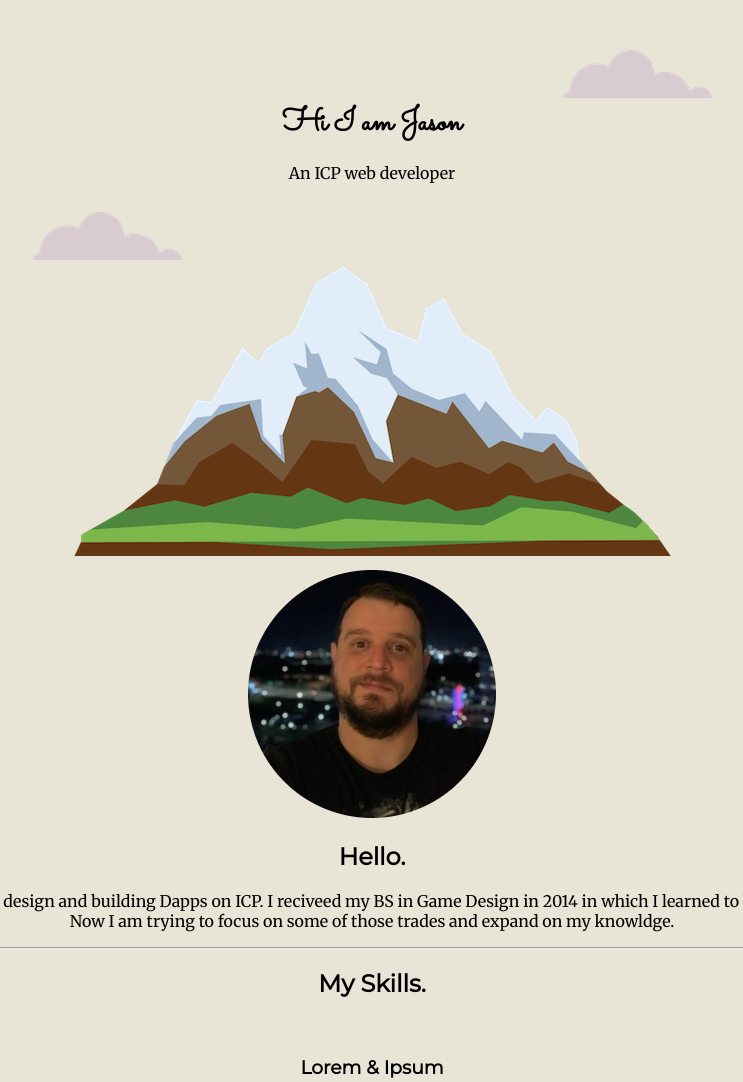
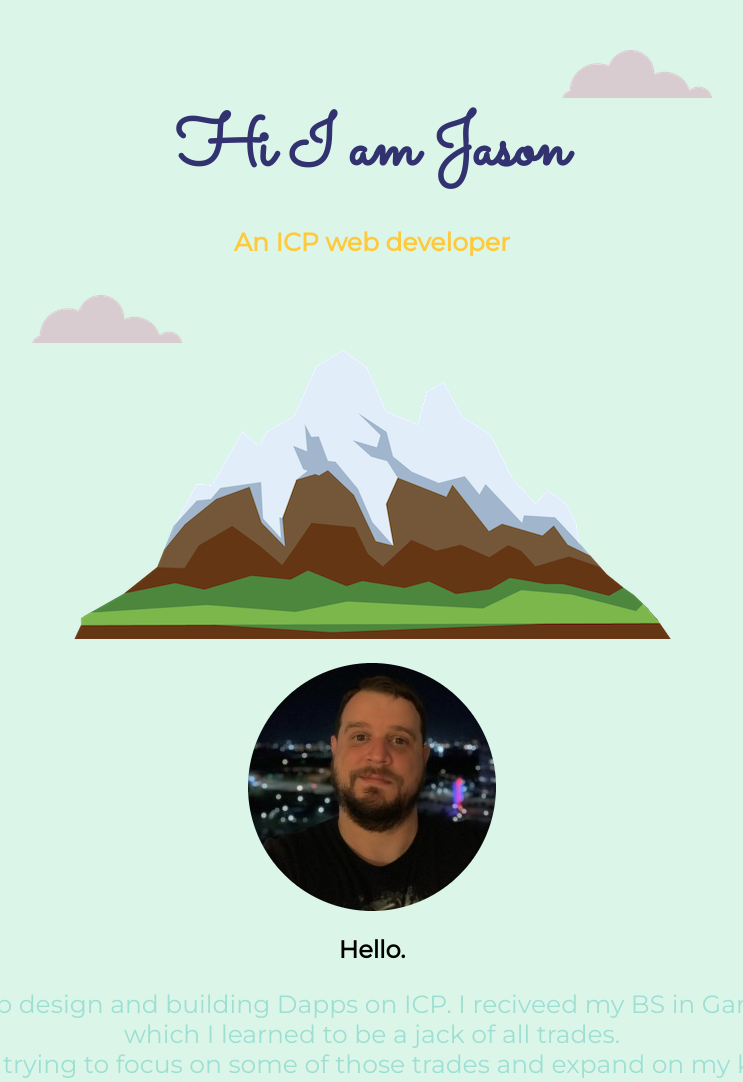
Before and after one commit to chalkyjason/Webdevelopment, a plain HTML site: page MySite/index.html in a window 1280 px wide. Shown: the top 1082 px of the page, without its empty margins (268-1011 px from the left). Drawn offline with Linux system fonts and the light colour scheme.

Commit message:
add more styles

```diff
--- a/MySite/css/styles.css
+++ b/MySite/css/styles.css
@@ -1,13 +1,15 @@
 body {
   margin: 0;
   text-align: center;
-  background-color: #E9E5D6;
+  background-color: #DBF6E9;
   font-family: 'Merriweather', serif;
 }
 
 h1 {
   font-family: sacramento, cursive;
   margin: 0;
+  font-size: 70px;
+  color: #31326F;
 }
 
 h2 {
@@ -16,6 +18,13 @@ h2 {
 
 h3 {
   font-family: 'Montserrat', sans-serif;
+}
+
+p{
+  font-size: 25px;
+  font-family: 'Montserrat', sans-serif;
+  color: #9DDFD3;
+
 }
 
 .TopContainer {
@@ -40,5 +49,11 @@ h3 {
 }
 .profile
 {
-  margin-top: 10px;
+  margin-top: 20px;
 }
+
+.ICPintro
+{
+  font-weight: bolder;
+  color: #FFC93C;
+}
--- a/MySite/index.html
+++ b/MySite/index.html
@@ -16,7 +16,7 @@
     <img class="TopCloud" src="images/cloud.png" alt="cloud-img">
 
     <h1>Hi I am Jason</h1>
-    <p>An ICP web developer</p>
+    <p class="ICPintro">An ICP web developer</p>
     <img class="BottomCloud" src="images/cloud.png" alt="cloud-img">
     <img src="images/mountain.png" alt="mountain-img">
   </div>
```
